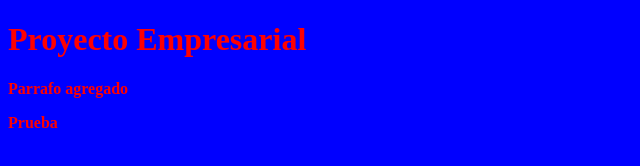
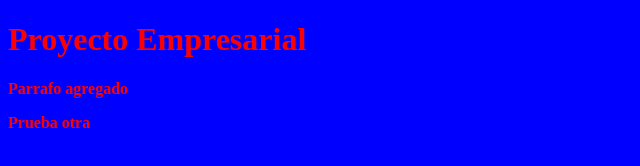
Before and after one commit to devsheif/CursoGit, a plain HTML site: page index.html in a window 1280 px wide. Shown: the full height of the page, 0-640 px from the left. Drawn offline with Linux system fonts and the light colour scheme.

Commit message:
Prueba Cambios otros

```diff
--- a/index.html
+++ b/index.html
@@ -11,6 +11,6 @@
 	<p> Parrafo agregado</p>
 
 
-	<p> Prueba </p>
+	<p> Prueba otra </p>
 </body>
 </html>
```
